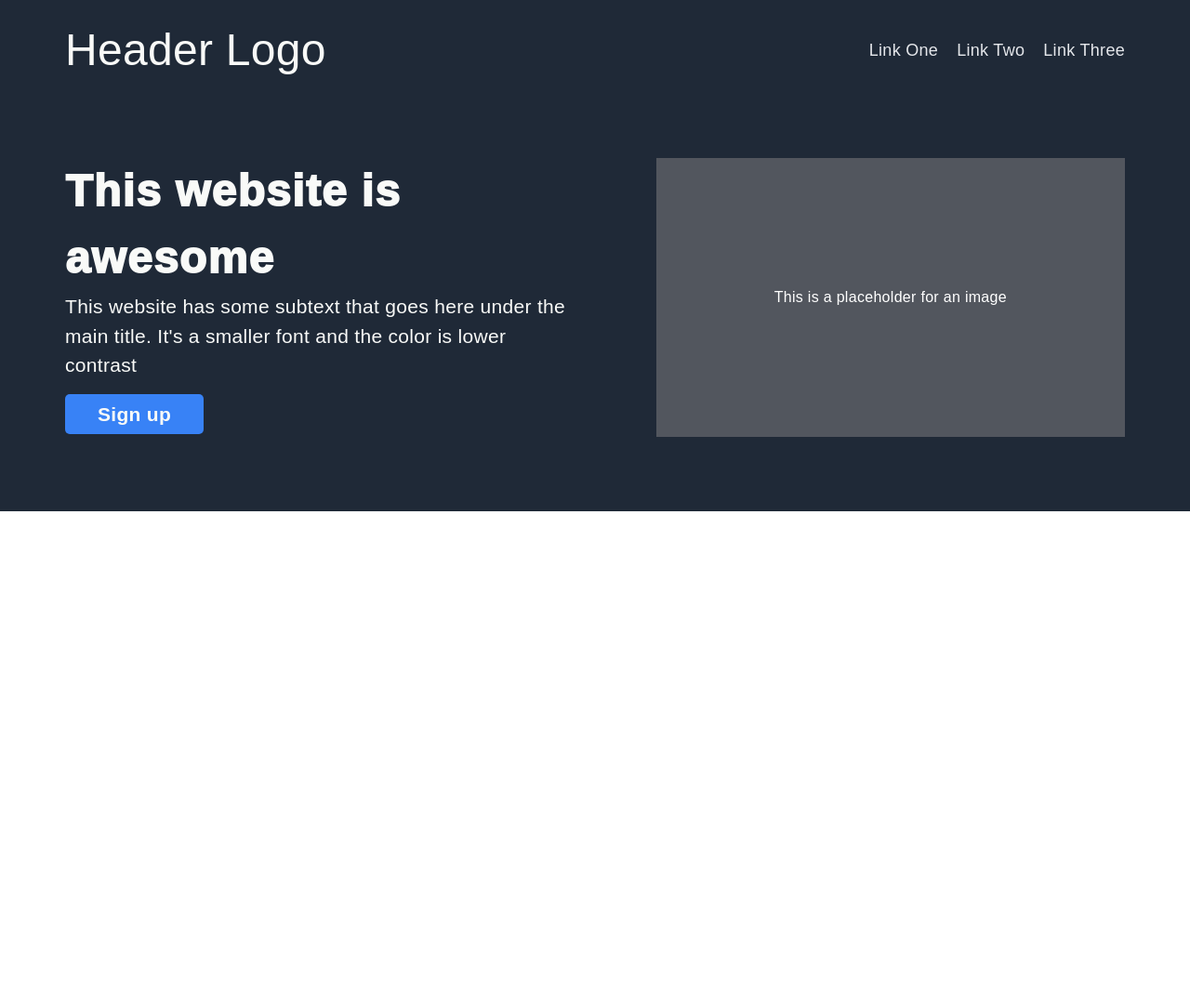
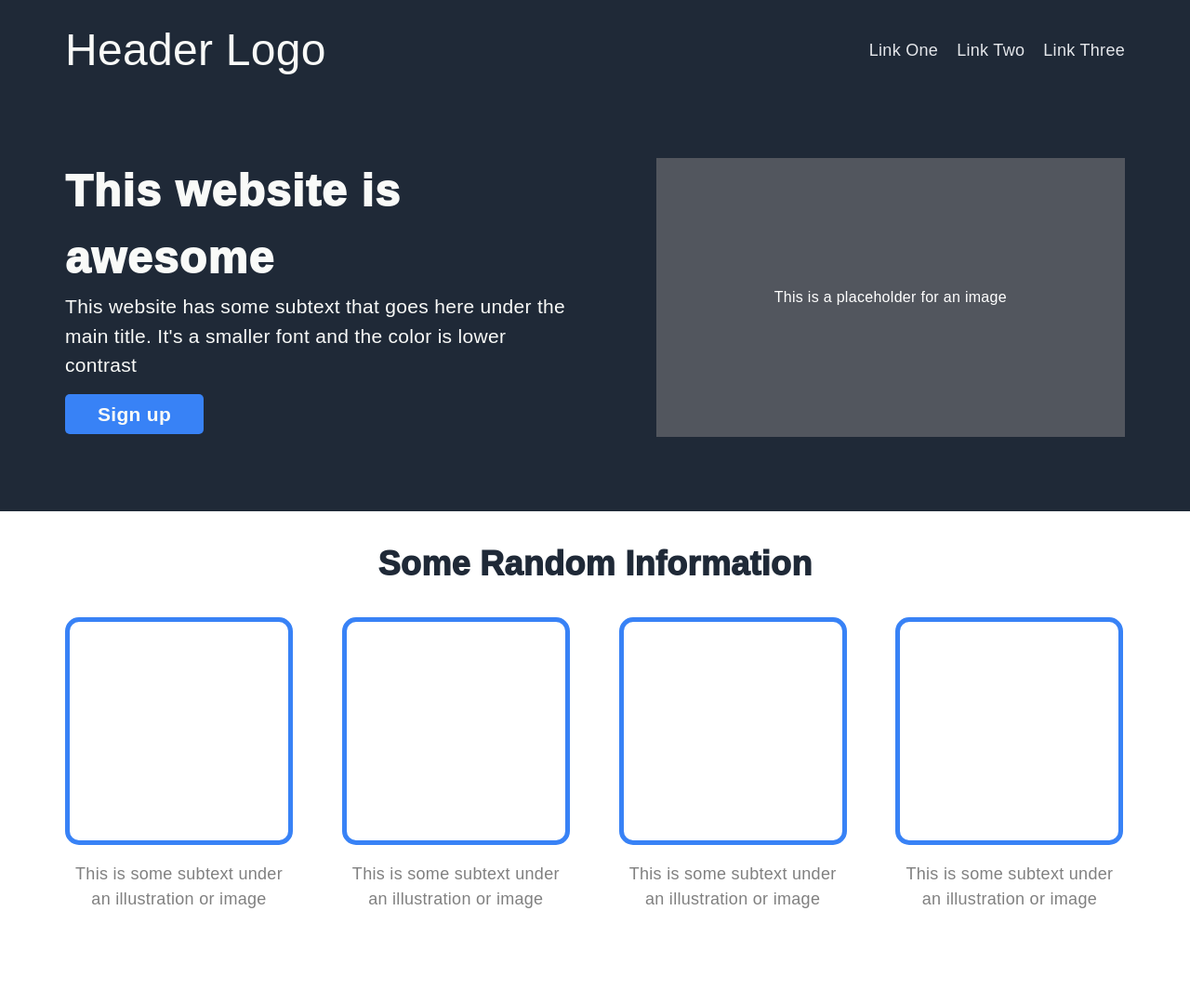
Before and after one commit to hunterjmk/first_landing_page, a plain HTML site: page index.html in a window 1280 px wide. Shown: the whole page at 93% size. Before the commit the page ends 800 px from the top, so only its background shows below. Drawn offline with Linux system fonts and the light colour scheme.

Commit message:
Create information section
I have heard to use interesting hacks to keep the output similar to the image from odin! Take a look and tell me what you think

```diff
--- a/index.html
+++ b/index.html
@@ -34,5 +34,26 @@
                 </div>
             </div>
         </div>
+        <div class="container infobox">
+            <h2>Some Random Information</h2>
+            <div class="information">
+                <div>
+                    <div class="square"></div>
+                    <p>This is some subtext under an illustration or image</p>
+                </div>
+                <div>
+                    <div class="square"></div>
+                    <p>This is some subtext under an illustration or image</p>
+                </div>
+                <div>
+                    <div class="square"></div>
+                    <p>This is some subtext under an illustration or image</p>
+                </div>
+                <div>
+                    <div class="square"></div>
+                    <p>This is some subtext under an illustration or image</p>
+                </div>
+            </div>
+        </div>
 </body>
 </html>
--- a/styles.css
+++ b/styles.css
@@ -91,3 +91,35 @@ h1 {
     text-align: center;
     line-height: 300px;
 }
+
+/* Information */
+
+.infobox {
+    padding-bottom: 5rem;
+}
+
+h2 {
+    font-size: 36px;
+    font-weight: 940;
+    color: #1F2937;
+    text-align: center;
+}
+
+.information {
+    display: flex;
+    gap: 3.3rem;
+}
+
+.square {
+    width: 245px;
+    height: 245px;
+    border-radius: 15px;
+    border: 5px solid #3882f6;
+}
+
+.square + p {
+    text-align: center;
+    font-size: 18px;
+    color: grey;
+    max-width: 245px;
+}
```
